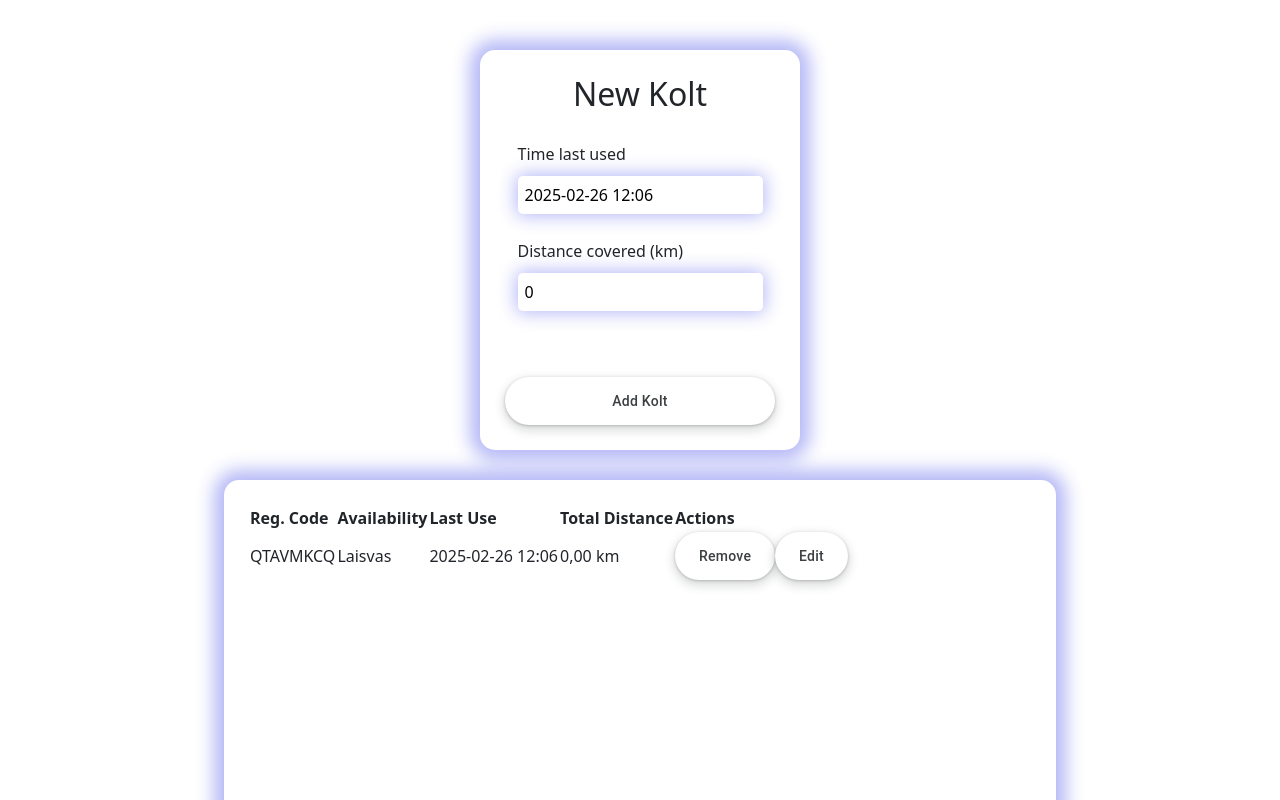
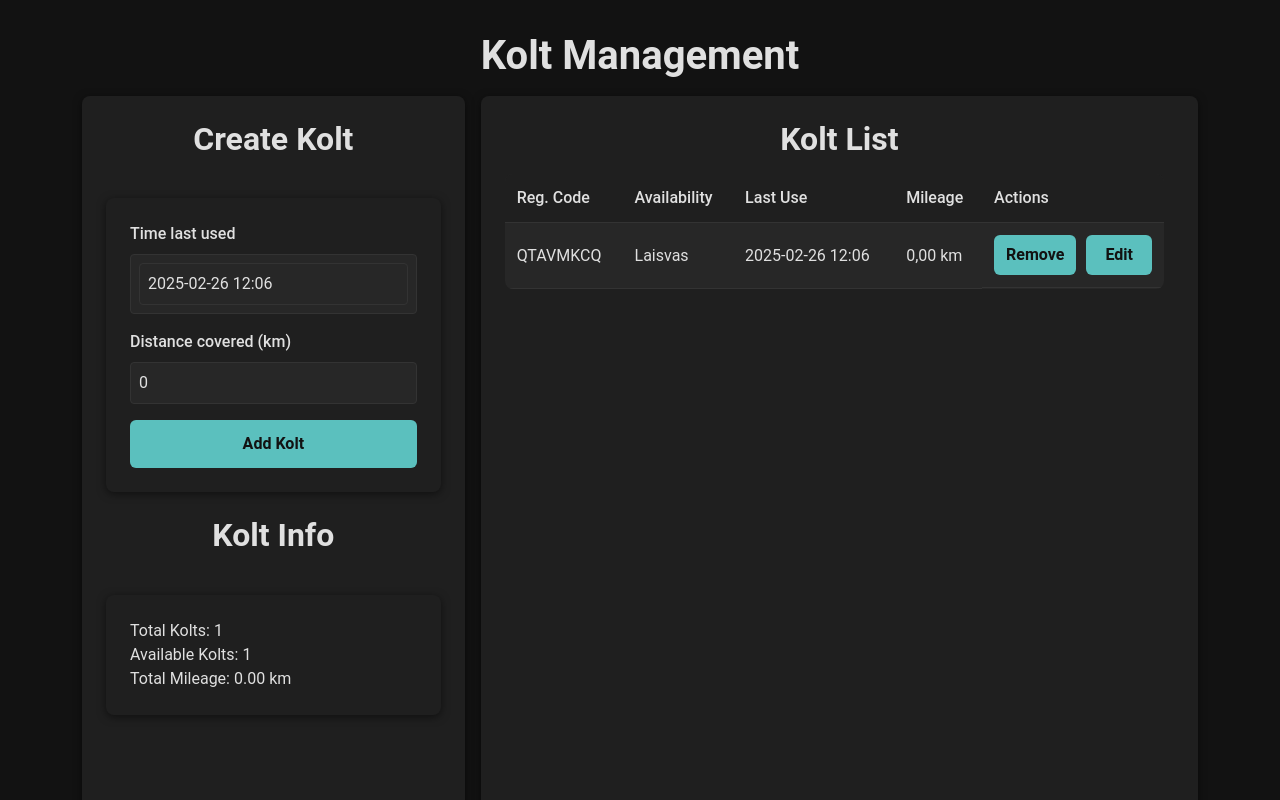
Before and after one commit to Ric-gif/kolt-project, a React (Vite) app: page / in a window 1280 px wide. Both pictures are taken after a click on the button "Add Kolt". Shown: the top 800 px of the page. Built offline with nearby package versions, Linux system fonts and the light colour scheme.

Commit message:
Add ReadInfo and Sorting components for kolt data management

```diff
--- a/src/App.jsx
+++ b/src/App.jsx
@@ -3,6 +3,7 @@ import './App.css'
 import './sass/styles.scss'
 import CreateKolt from './Components/Create/CreateKolt';
 import ReadKolt from './Components/Read/ReadKolt';
+import ReadInfo from './Components/Read/ReadInfo';
 
 
 function App() {
@@ -19,11 +20,16 @@ function App() {
   return (
     <>
       <div className='app-container'>
-        <div>
-          <CreateKolt koltData={koltData} setKoltData={setKoltData} />
-        </div>
-        <div>
-          <ReadKolt koltData={koltData} setKoltData={setKoltData} />
+        <h1>Kolt Management</h1>
+        <div className='container'>
+          <div className='left-column'>
+            <CreateKolt koltData={koltData} setKoltData={setKoltData} />
+            <ReadInfo koltData={koltData}/>
+
+          </div>
+          <div className='right-column'>
+            <ReadKolt koltData={koltData} setKoltData={setKoltData} />
+          </div>
         </div>
       </div>
     </>
--- a/src/Components/Create/CreateKolt.jsx
+++ b/src/Components/Create/CreateKolt.jsx
@@ -46,11 +46,9 @@ export default function CreateKolt({ koltData, setKoltData }) {
 
     return (
         <>
-            <div className="create-kolt-container">
-                <h2>New Kolt</h2>
-                <form onSubmit={addKolt}>
-                    <div className="form-inside">
-                        <div>
+            <h2>Create Kolt</h2>
+            <form onSubmit={addKolt} className="create-form">
+                <div className="form-group">
                     <label>Time last used</label>
                     <DatePicker
                         selected={parseDateTime(lastUseTime)}
@@ -68,7 +66,7 @@ export default function CreateKolt({ koltData, setKoltData }) {
                     />
                 </div>
 
-                        <div>
+                <div className="form-group">
                     <label>Distance covered (km)</label>
                     <input
                         type="number"
@@ -90,11 +88,8 @@ export default function CreateKolt({ koltData, setKoltData }) {
                         }}
                     />
                 </div>
-
-                    </div>
                 <button type="submit" className="button-17">Add Kolt</button>
             </form>
-            </div>
         </>
     );
 }
--- /dev/null
+++ b/src/Components/Read/ReadInfo.jsx
@@ -0,0 +1,16 @@
+export default function ReadInfo({ koltData }) {
+    const totalKolts = koltData.length;
+    const availableKolts = koltData.filter(kolt => kolt.isBusy === 0).length;
+    const totalMileage = koltData.reduce((sum, kolt) => sum + kolt.totalRideKilometers, 0);
+
+    return (
+        <>
+            <h2>Kolt Info</h2>
+            <div className="create-form">
+                <div>Total Kolts: {totalKolts}</div>
+                <div>Available Kolts: {availableKolts}</div>
+                <div>Total Mileage: {parseFloat(totalMileage).toFixed(2)} km</div>
+            </div>
+        </>
+    );
+}
--- a/src/Components/Read/ReadKolt.jsx
+++ b/src/Components/Read/ReadKolt.jsx
@@ -1,28 +1,56 @@
+import React, { useState } from 'react';
 import DeleteKolt from "../Delete/DeleteKolt";
 import UpdateKolt from "../Update/UpdateKolt";
 
 export default function ReadKolt({ koltData, setKoltData }) {
+    const [sortConfig, setSortConfig] = useState({ key: null, direction: 'ascending' });
+
+    const sortedKoltData = React.useMemo(_ => {
+        let sortableData = [...koltData];
+        if (sortConfig.key !== null) {
+            sortableData.sort((a, b) => {
+                if (a[sortConfig.key] < b[sortConfig.key]) {
+                    return sortConfig.direction === 'ascending' ? -1 : 1;
+                }
+                if (a[sortConfig.key] > b[sortConfig.key]) {
+                    return sortConfig.direction === 'ascending' ? 1 : -1;
+                }
+                return 0;
+            });
+        }
+        return sortableData;
+    }, [koltData, sortConfig]);
+
+    const requestSort = key => {
+        let direction = 'ascending';
+        if (sortConfig.key === key && sortConfig.direction === 'ascending') {
+            direction = 'descending';
+        }
+        setSortConfig({ key, direction });
+    };
+
     return (
         <>
-            <div className="read-kolt-container">
+            <h2>Kolt List</h2>
+            <div className="table-container">
                 <table>
                     <thead>
                         <tr>
-                            <th>Reg. Code</th>
-                            <th>Availability</th>
-                            <th>Last Use</th>
-                            <th>Total Distance</th>
+                            <th onClick={_ => requestSort('registrationCode')}>Reg. Code</th>
+                            <th onClick={_ => requestSort('isBusy')}>Availability</th>
+                            <th onClick={_ => requestSort('lastUseTime')}>Last Use</th>
+                            <th onClick={_ => requestSort('totalRideKilometers')}>Mileage</th>
                             <th>Actions</th>
                         </tr>
                     </thead>
                     <tbody>
-                        {koltData.map((kolt, index) => (
+                        {sortedKoltData.map((kolt, index) => (
                             <tr key={index}>
-                                <td data-label="Reg. Code">{kolt.registrationCode}</td>
-                                <td data-label="Availability">{kolt.isBusy ? 'Užimtas' : 'Laisvas'}</td>
-                                <td data-label="Last Used">{kolt.lastUseTime}</td>
-                                <td data-label="Mileage">{kolt.totalRideKilometers.toLocaleString("lt-LT", { minimumFractionDigits: 2, maximumFractionDigits: 2 }) + ' km'}</td>
-                                <td data-label="Actions">
+                                <td>{kolt.registrationCode}</td>
+                                <td>{kolt.isBusy ? 'Užimtas' : 'Laisvas'}</td>
+                                <td>{kolt.lastUseTime}</td>
+                                <td>{kolt.totalRideKilometers.toLocaleString("lt-LT", { minimumFractionDigits: 2, maximumFractionDigits: 2 }) + ' km'}</td>
+                                <td className="actions">
                                     <DeleteKolt kolt={kolt} koltData={koltData} setKoltData={setKoltData} />
                                     <UpdateKolt kolt={kolt} koltData={koltData} setKoltData={setKoltData} />
                                 </td>
--- a/src/sass/styles.scss
+++ b/src/sass/styles.scss
@@ -1,153 +1,297 @@
+// Import Bootstrap’s SCSS
 @import "bootstrap/scss/bootstrap";
 
+// Define a modern dark theme palette
+$bg-dark: #121212;
+$primary: #1f1f1f;
+$secondary: #272727;
+$accent: #5BC0BE;
+$text-light: #e0e0e0;
+$border-color: #333333;
 
-/* CSS */
-.button-17 {
-  align-items: center;
-  appearance: none;
-  background-color: #fff;
-  border-radius: 24px;
-  border-style: none;
-  box-shadow: rgba(0, 0, 0, .2) 0 3px 5px -1px, rgba(0, 0, 0, .14) 0 6px 10px 0, rgba(0, 0, 0, .12) 0 1px 18px 0;
-  box-sizing: border-box;
-  color: #3c4043;
-  cursor: pointer;
-  display: inline-flex;
-  fill: currentcolor;
-  font-family: "Google Sans", Roboto, Arial, sans-serif;
-  font-size: 14px;
-  font-weight: 500;
-  height: 48px;
-  justify-content: center;
-  letter-spacing: .25px;
-  line-height: normal;
-  max-width: 100%;
-  overflow: visible;
-  padding: 2px 24px;
-  position: relative;
-  text-align: center;
-  text-transform: none;
-  transition: box-shadow 280ms cubic-bezier(.4, 0, .2, 1), opacity 15ms linear 30ms, transform 270ms cubic-bezier(0, 0, .2, 1) 0ms;
-  user-select: none;
-  -webkit-user-select: none;
-  touch-action: manipulation;
-  width: auto;
-  will-change: transform, opacity;
-  z-index: 0;
+// Global body styling
+body {
+  background: $bg-dark;
+  color: $text-light;
+  font-family: 'Roboto', sans-serif; // Modern font
+  margin: 0;
+  padding: 0;
 }
 
-.button-17:hover {
-  background: #F6F9FE;
-  color: #174ea6;
-}
-
-.button-17:active {
-  box-shadow: 0 4px 4px 0 rgb(60 64 67 / 30%), 0 8px 12px 6px rgb(60 64 67 / 15%);
-  outline: none;
-}
-
-// .button-17:focus {
-//   outline: none;
-//   border: 2px solid #4285f4;
-// }
-
-.button-17:not(:disabled) {
-  box-shadow: rgba(60, 64, 67, .3) 0 1px 3px 0, rgba(60, 64, 67, .15) 0 4px 8px 3px;
-}
-
-.button-17:not(:disabled):hover {
-  box-shadow: rgba(60, 64, 67, .3) 0 2px 3px 0, rgba(60, 64, 67, .15) 0 6px 10px 4px;
-}
-
-.button-17:not(:disabled):focus {
-  box-shadow: rgba(60, 64, 67, .3) 0 1px 3px 0, rgba(60, 64, 67, .15) 0 4px 8px 3px;
-}
-
-.button-17:not(:disabled):active {
-  box-shadow: rgba(60, 64, 67, .3) 0 4px 4px 0, rgba(60, 64, 67, .15) 0 8px 12px 6px;
-}
-
-.button-17:disabled {
-  box-shadow: rgba(60, 64, 67, .3) 0 1px 3px 0, rgba(60, 64, 67, .15) 0 4px 8px 3px;
-}
-
-
-.create-kolt-container {
+// App container styles
+.app-container {
+  padding: 2rem;
+  min-height: 100vh;
   display: flex;
   flex-direction: column;
-  padding: 25px;
-  // border: 1px solid gray;
-  width: 25vw;
-  min-width: fit-content;
-  height: 50vh;
-  border-radius: 15px;
-  -webkit-box-shadow: 0px 0px 18px 10px rgba(29, 39, 227, 0.33);
-  -moz-box-shadow: 0px 0px 18px 10px rgba(29, 39, 227, 0.33);
-  box-shadow: 0px 0px 18px 10px rgba(29, 39, 227, 0.33);
 
-  h2 {
-    align-self: center;
+  h1, h2 {
+    text-align: center;
+    font-weight: 600;
+    margin-bottom: 1rem;
   }
 
-  form {
-    align-self: center;
+  .container {
     display: flex;
-    flex-direction: column;
-    justify-content: space-between;
-    flex-grow: 1;
-    gap: 25px;
-    width: 100%;
-    height: 100vh;
+    flex-wrap: wrap;
+    gap: 1rem;
+    flex: 1;
 
+    .left-column, .right-column {
+      background: $primary;
+      padding: 1.5rem;
+      border-radius: 8px;
+      box-shadow: 0 2px 8px rgba(0, 0, 0, 0.5);
+    }
 
-    .form-inside {
+    .left-column {
+      flex: 1;
       display: flex;
       flex-direction: column;
-      justify-content: center;
-      align-items: center;
-      margin: auto 0;
-      gap: 25px;
-
-      label {
-        display: flex;
-        flex-direction: column;
-        margin-bottom: 10px;
-      }
-
-      input {
-        border: none;
-        border-radius: 5px;
-        padding: 7px;
-        -webkit-box-shadow: 0px 0px 18px 2px rgba(29, 39, 227, 0.33);
-        -moz-box-shadow: 0px 0px 18px 2px rgba(29, 39, 227, 0.33);
-        box-shadow: 0px 0px 18px 2px rgba(29, 39, 227, 0.33);
-      }
+      gap: 1.5rem;
     }
 
-    button {
-      margin-top: auto;
+    .right-column {
+      flex: 2;
     }
   }
 }
 
-.read-kolt-container {
-  min-width: fit-content;
-  width: 65vw;
-  height: 90vh;
-  padding: 25px;
-  border-radius: 15px;
-  -webkit-box-shadow: 0px 0px 18px 10px rgba(29, 39, 227, 0.33);
-  -moz-box-shadow: 0px 0px 18px 10px rgba(29, 39, 227, 0.33);
-  box-shadow: 0px 0px 18px 10px rgba(29, 39, 227, 0.33);
+// Buttons
+.button-17 {
+  width: 100%;
+  padding: 0.75rem;
+  border: none;
+  border-radius: 6px;
+  background: $accent;
+  color: $bg-dark;
+  font-weight: 600;
+  cursor: pointer;
+  transition: background 0.3s ease, transform 0.1s ease;
+
+  &:hover {
+    background: lighten($accent, 10%);
+    transform: scale(1.02);
+  }
+
+  &:active {
+    transform: scale(0.98);
+  }
 }
 
-.app-container {
+// Form (CreateKolt) styling
+.create-form {
+  background: $primary;
+  padding: 1.5rem;
+  border-radius: 8px;
+  box-shadow: 0 2px 8px rgba(0, 0, 0, 0.5);
+
+  .form-group {
+    margin-bottom: 1rem;
+
+    label {
+      display: block;
+      margin-bottom: 0.5rem;
+      font-weight: 500;
+    }
+
+    input,
+    .react-datepicker-wrapper,
+    .react-datepicker__input-container input {
+      width: 100%;
+      padding: 0.5rem;
+      border: 1px solid $border-color;
+      border-radius: 4px;
+      background: $secondary;
+      color: $text-light;
+      transition: border-color 0.3s ease;
+
+      &:focus {
+        border-color: $accent;
+        outline: none;
+      }
+    }
+  }
+}
+
+// ===============================================================================================================
+// ===============================================================================================================
+// ===============================================================================================================
+
+// Table (ReadKolt) styling
+table {
+  width: 100%;
+  border-collapse: collapse;
+  background: $secondary;
+  color: $text-light;
+  border-radius: 8px;
+  overflow: hidden;
+  display: table; // Ensure table expands properly
+
+  th, td {
+    padding: 0.75rem;
+    text-align: left;
+    border-bottom: 1px solid $border-color;
+  }
+
+  th {
+    background: $primary;
+    font-weight: 500;
+    cursor: pointer;
+    user-select: none;
+  }
+
+  tr:hover {
+    background: lighten($primary, 5%);
+  }
+}
+
+// ===============================================================================================================
+// ===============================================================================================================
+// ===============================================================================================================
+
+// Table container with scroll and hidden scrollbar
+.table-container {
+  height: 700px; // Set a fixed height for the scrollable container
+  overflow-y: auto; // Enable vertical scrolling
+  padding-right: 10px; // Add padding to prevent content from hiding behind the scrollbar
+
+  /* Hide the scrollbar */
+  &::-webkit-scrollbar {
+    width: 0px; // Remove scrollbar width
+    background: transparent;
+  }
+
+  &::-webkit-scrollbar-thumb {
+    background: transparent; // Ensure the thumb is invisible
+  }
+}
+
+.sticky-header th {
+  position: sticky;
+  top: 0;
+  z-index: 1;
+}
+
+// ===============================================================================================================
+// ===============================================================================================================
+// ===============================================================================================================
+
+// Info display (ReadInfo) styling
+.read-info {
+  background: $primary;
+  padding: 1rem;
+  border-radius: 8px;
+  box-shadow: 0 2px 8px rgba(0, 0, 0, 0.5);
+
+  div {
+    margin-bottom: 0.5rem;
+    font-size: 1rem;
+  }
+}
+
+// ===============================================================================================================
+// ===============================================================================================================
+// ===============================================================================================================
+
+.modal {
+  height: 100%;
+
+  .modal-dialog {
+    .modal-content {
+      background-color: #333333;
+      .modal-body {
+        display: flex;
+        flex-direction: column;
+        gap: 25px;
+
+        .modal-body-content {
+          display: flex;
+          flex-direction: column;
+          gap: 10px;
+        }
+      }
+    }
+  }
+}
+
+// ===============================================================================================================
+// ===============================================================================================================
+// ===============================================================================================================
+
+// Actions column (buttons for update/delete)
+.actions {
   display: flex;
-  justify-content: center;
-  align-items: center;
-  gap: 30px;
-  width: 100%;
-  height: 100vh;
-  flex-wrap: wrap;
-  padding: 50px;
+  gap: 10px;
+
+  button {
+    background: $accent;
+    color: $bg-dark;
+    padding: 0.5rem 0.75rem;
+    border-radius: 6px;
+    border: none;
+    cursor: pointer;
+    transition: background 0.3s ease, transform 0.1s ease;
+
+    &:hover {
+      background: lighten($accent, 10%);
+      transform: scale(1.05);
+    }
+
+    &:active {
+      transform: scale(0.98);
+    }
+  }
 }
+
+
+
+// ===============================================================================================================
+// ===============================================================================================================
+// ===============================================================================================================
+
+// Responsive adjustments for smaller screens
+@media (max-width: 768px) {
+  .container {
+    flex-direction: column;
+
+    .left-column,
+    .right-column {
+      flex: 1 1 100%;
+    }
+  }
+
+  table thead {
+    display: none; // Hide headers on small screens
+  }
+
+  table, table tbody, table tr, table td {
+    display: block;
+    width: 100%;
+  }
+
+  table tr {
+    margin-bottom: 1rem;
+    background: $primary;
+    border-radius: 8px;
+    padding: 1rem;
+  }
+
+  table td {
+    text-align: right;
+    padding-left: 50%;
+    position: relative;
+    display: flex;
+    justify-content: space-between;
+  }
+
+  table td::before {
+    content: attr(data-label);
+    position: absolute;
+    left: 0;
+    width: 50%;
+    padding-left: 1rem;
+    font-weight: bold;
+    text-align: left;
+  }
+}
```
Also changed, not shown: src/Components/Read/Sorting.jsx (added, +27 -0 lines), src/Components/Update/UpdateKolt.jsx (+2 -6 lines). Lines whose indentation alone changed are shown as unchanged.
